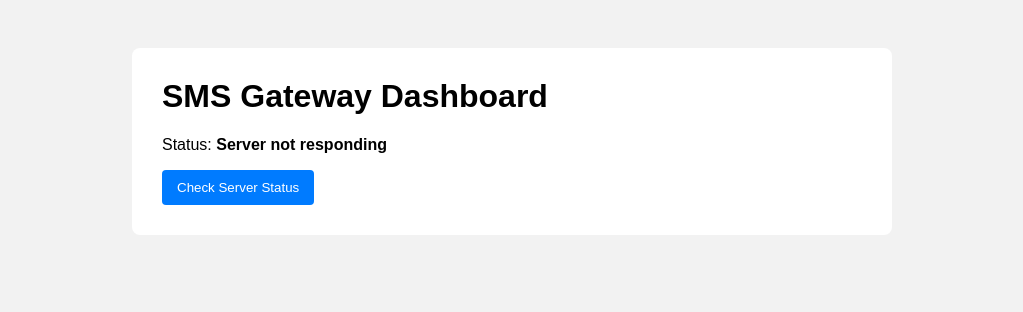
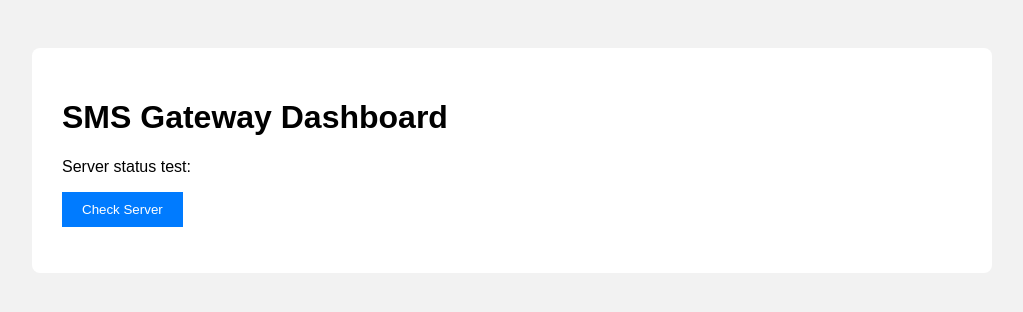
Before and after one commit to sthira1236-hash/sms-gateway, a website: page public/index.html in a window 1280 px wide. Shown: the whole page, without its empty margins (128-1151 px from the left). Drawn offline with Linux system fonts and the light colour scheme; no server answers.

Commit message:
Update index.html

```diff
--- a/public/index.html
+++ b/public/index.html
@@ -1,41 +1,70 @@
 <!DOCTYPE html>
+
 <html>
 <head>
 <title>SMS Gateway Dashboard</title>
 <style>
-body{font-family:Arial;background:#f2f2f2;padding:40px}
-.container{background:#fff;padding:30px;border-radius:8px;max-width:700px;margin:auto}
-h1{margin-top:0}
-button{padding:10px 15px;border:none;background:#007bff;color:#fff;border-radius:4px;cursor:pointer}
-button:hover{background:#0056b3}
-</style>
+body{
+font-family: Arial;
+background:#f2f2f2;
+padding:40px;
+}
+
+.container{
+background:white;
+padding:30px;
+border-radius:8px;
+max-width:900px;
+margin:auto;
+}
+
+button{
+padding:10px 20px;
+background:#007bff;
+color:white;
+border:none;
+cursor:pointer;
+}
+
+table{
+width:100%;
+border-collapse: collapse;
+margin-top:20px;
+}
+
+th,td{
+border:1px solid #ccc;
+padding:8px;
+} </style>
+
 </head>
 
 <body>
 
 <div class="container">
+
 <h1>SMS Gateway Dashboard</h1>
 
-<p>Status: <b id="status">Checking...</b></p>
+<p>Server status test:</p>
 
-<button onclick="checkStatus()">Check Server Status</button>
+<button onclick="checkStatus()">Check Server</button>
+
+<p id="result"></p>
 
 </div>
 
 <script>
 
 function checkStatus(){
-fetch('/status')
-.then(res=>res.json())
-.then(data=>{
-document.getElementById("status").innerText=data.status
-})
-.catch(()=>{
-document.getElementById("status").innerText="Server not responding"
-})
+
+fetch("/status")
+.then(res => res.json())
+.then(data => {
+document.getElementById("result").innerText =
+"Server status: " + data.status;
+});
+
 }
-
-checkStatus()
 
 </script>
 
```
